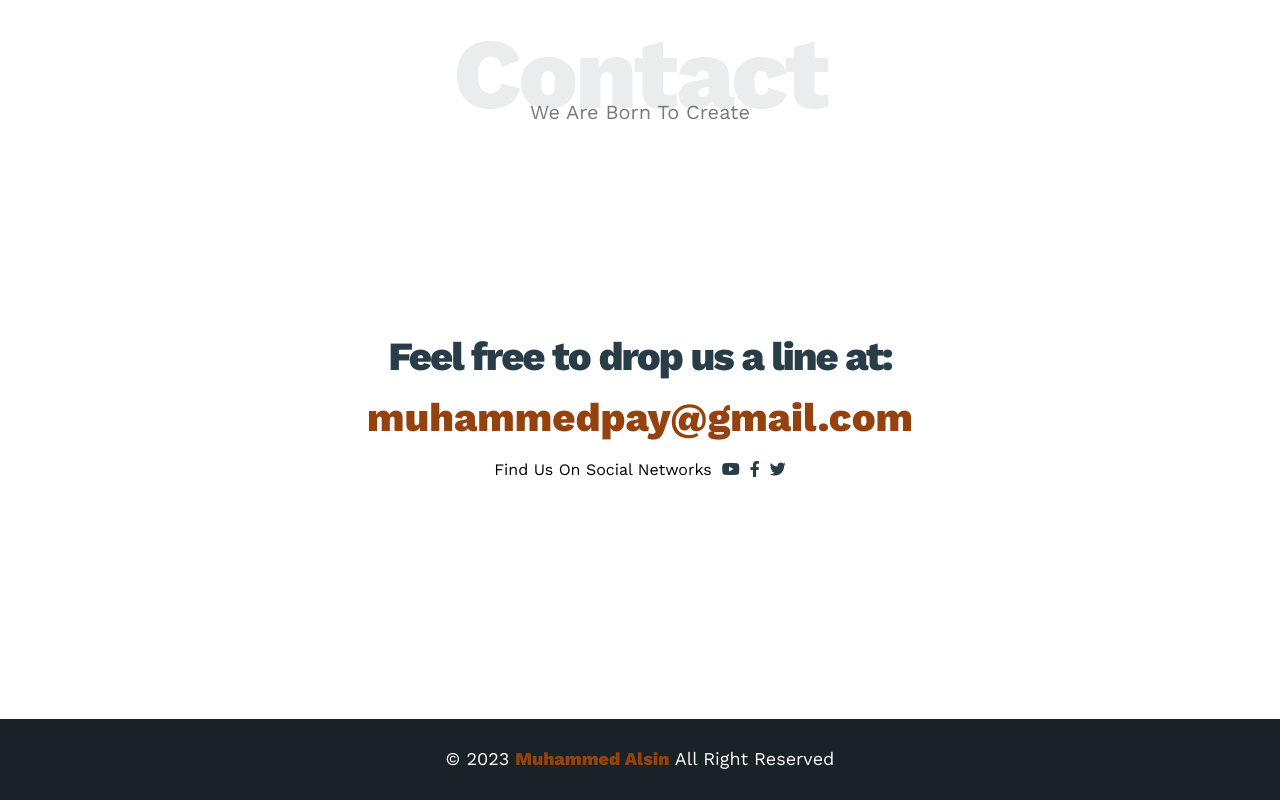
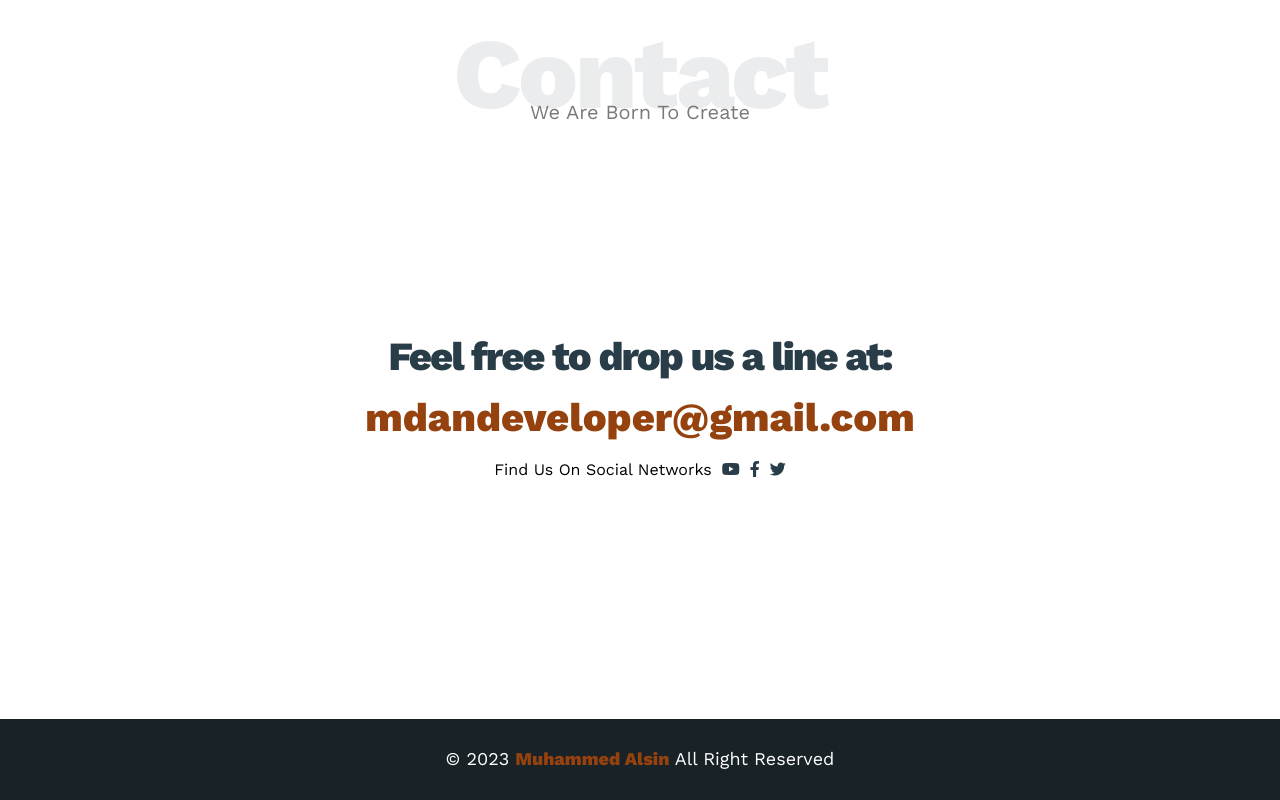
Before and after one commit to muhammedalsin/Mountains_HTML_CSS, a plain HTML site: page index.html in a window 1280 px wide. Shown: the part 3601-4401 px from the top of the page. Drawn offline with nearby package versions, Linux system fonts and the light colour scheme; files whose address does not match are found by name.

Commit message:
Update index.html

```diff
--- a/index.html
+++ b/index.html
@@ -223,8 +223,8 @@
         <p>We Are Born To Create</p>
         <div class="info">
           <p class="label">Feel free to drop us a line at:</p>
-          <a href="mailto:muhammedpay@gmail.com?subcet=Contact" class="link"
-            >muhammedpay@gmail.com</a
+          <a href="mailto:mdandeveloper@gmail.com?subcet=Contact" class="link"
+            >mdandeveloper@gmail.com</a
           >
           <div class="social">
             Find Us On Social Networks
```
